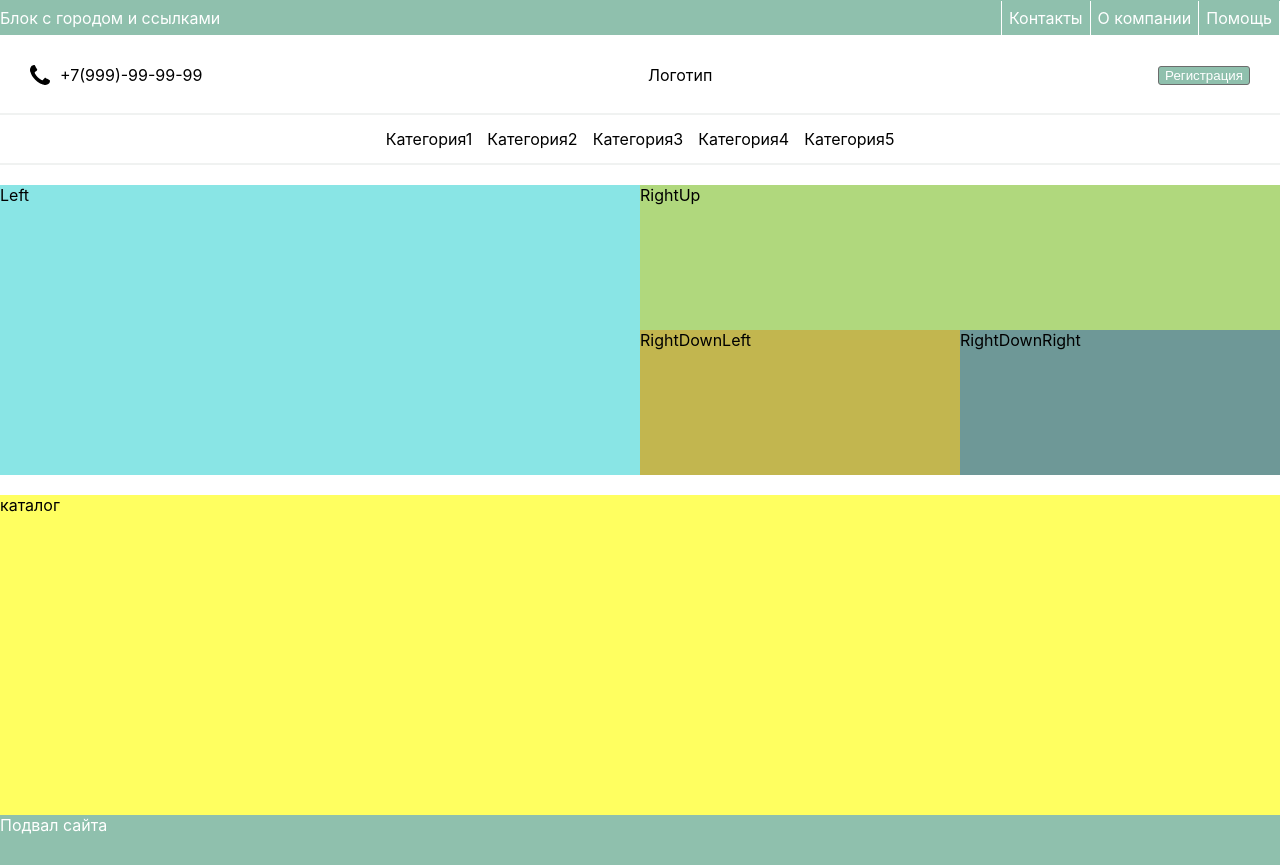
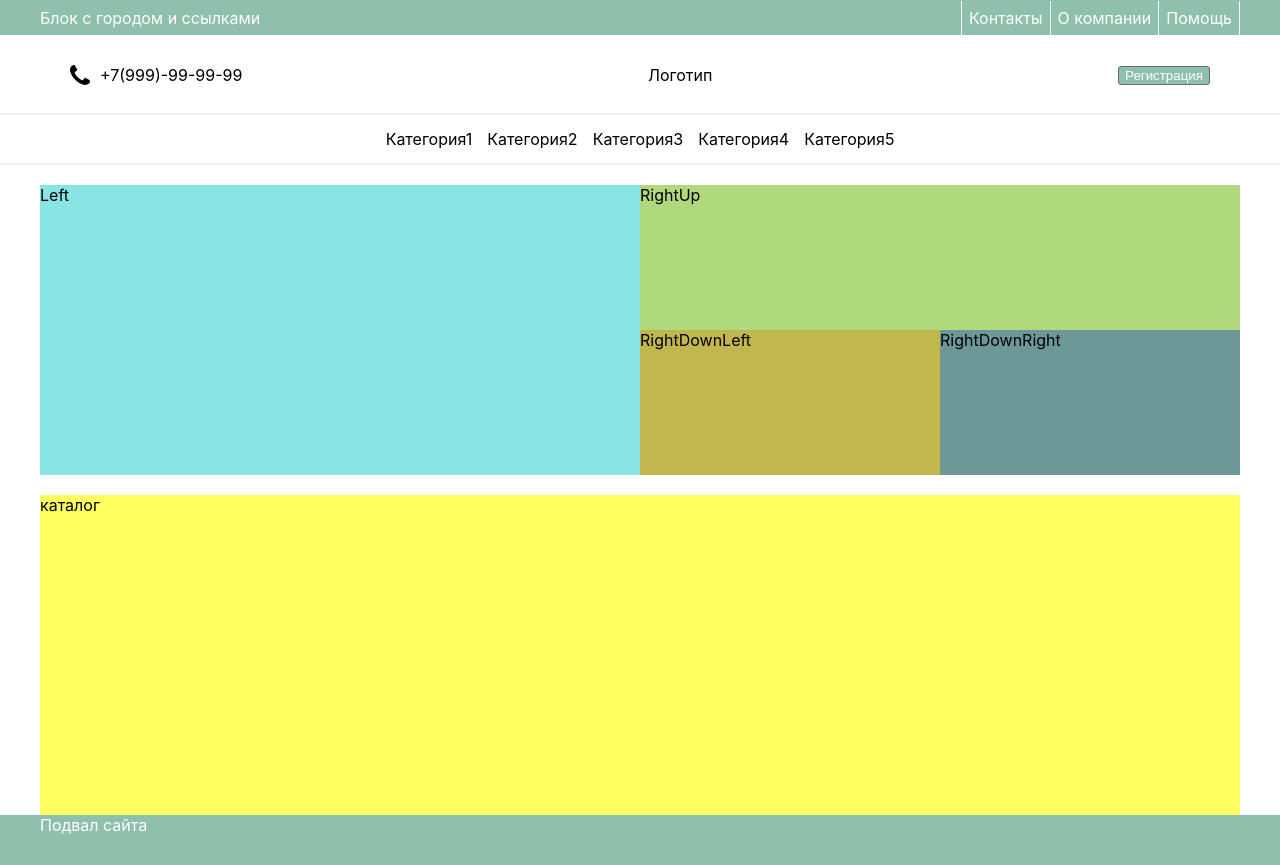
Before and after one commit to Turell7/market, a React (Vite) app in the folder product-app/: page / in a window 1280 px wide. Built offline with nearby package versions, Linux system fonts and the light colour scheme.

Commit message:
fixed App.css

```diff
--- a/product-app/src/App.css
+++ b/product-app/src/App.css
@@ -6,7 +6,6 @@
   min-width: 532px;
 }
 
-<<<<<<< HEAD
 body {
   margin: 0 auto;
   min-height: 100vh;
@@ -14,7 +13,6 @@ body {
   flex-direction: column;
 }
 
-=======
 .App>* {
   padding: 0 calc(50% - 600px);
 }
@@ -30,4 +28,3 @@ body {
     padding: 0 10px;
   }
 }
->>>>>>> dev
```
Also changed, not shown: product-app/src/layouts/Header/index.jsx (+2 -5 lines).
